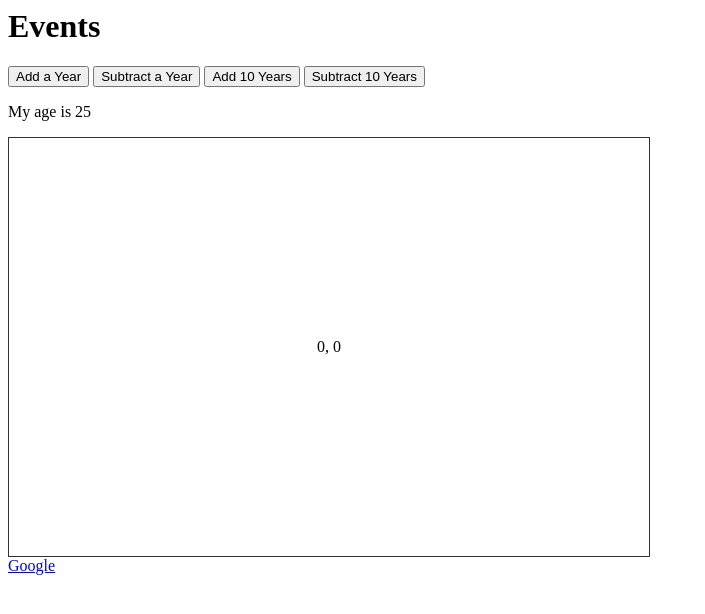
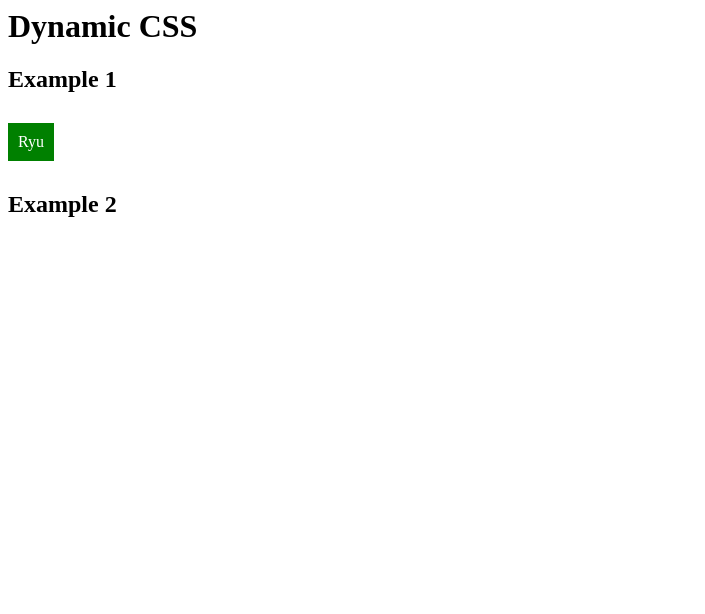
Before and after one commit to rebmxict/vue-simple-app, a plain HTML site: page index.html in a window 1280 px wide. Shown: the whole page, without its empty margins (0-705 px from the left). Drawn offline with nearby package versions, Linux system fonts and the light colour scheme.

Commit message:
Event binding

```diff
--- a/app.js
+++ b/app.js
@@ -1,23 +1,27 @@
 new Vue({
 	el: '#vue-app',
 	data: {
-		age: 25,
-		x: 0,
-		y: 0
+		available: true,
+		nearby: false
 	},
 	methods: {
-		add: function(inc) {
-			this.age += inc;
+		/* addToA: function() {
+			console.log('addToA');
+			return this.a + this.age;
 		},
-		subtract: function(dec) {
-			this.age -= dec;
+		addToB: function() {
+			console.log('addToB');
+			return this.b + this.age;
+		} */
+	},
+	computed: {
+		addToA: function() {
+			console.log('addToA');
+			return this.a + this.age;
 		},
-		updateXY: function(event) {
-			this.x = event.offsetX;
-			this.y = event.offsetY;
-		},
-		click: function() {
-			alert('You clicked me');
+		addToB: function() {
+			console.log('addToB');
+			return this.b + this.age;
 		}
 	}
 });
--- a/index.html
+++ b/index.html
@@ -7,14 +7,12 @@
 	</head>
 	<body>
 		<div id="vue-app">
-			<h1>Events</h1>
-			<button v-on:click.once="add(1)">Add a Year</button>
-			<button v-on:click="subtract(1)">Subtract a Year</button>
-			<button v-on:dblclick="add(10)">Add 10 Years</button>
-			<button v-on:dblclick="subtract(10)">Subtract 10 Years</button>
-			<p>My age is {{ age }}</p>
-			<div id="canvas" v-on:mousemove="updateXY">{{ x }}, {{ y }}</div>
-			<a v-on:click.prevent="click" href="https://google.com">Google</a>
+			<h1>Dynamic CSS</h1>
+			<h2>Example 1</h2>
+			<div v-on:click="available = !available" v-bind:class="{available: available}">
+				<span>Ryu</span>
+			</div>
+			<h2>Example 2</h2>
 		</div>
 
 		<script src="app.js"></script>
--- a/style.css
+++ b/style.css
@@ -1,6 +1,16 @@
-#canvas {
-	width: 600px;
-	padding: 200px 20px;
-	text-align: center;
-	border: 1px solid #333;
+span {
+	background: red;
+	display: inline-block;
+	padding: 10px;
+	color: #fff;
+	margin: 10px 0;
 }
+
+.available span {
+	background: green;
+}
+
+.nearby span:after {
+	content: "nearby";
+	margin-left: 10px;
+}
```
